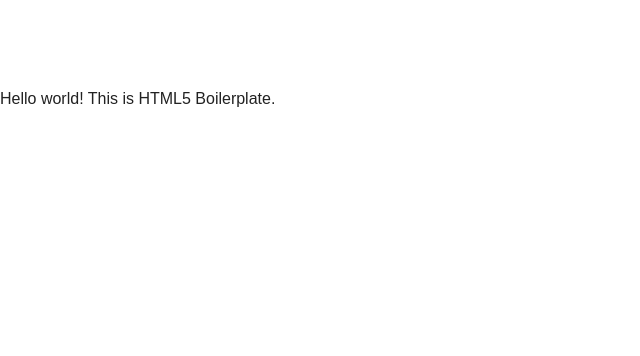
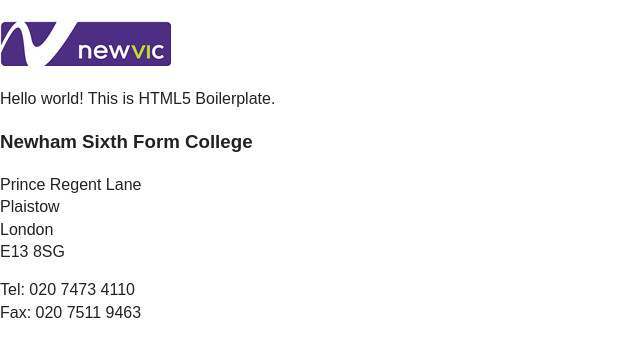
Before and after one commit to spherickal/newvic8, a plain HTML site: page index.html in a window 1280 px wide. Shown: the whole page, without its empty margins (0-640 px from the left). Drawn offline with nearby package versions, Linux system fonts and the light colour scheme.

Commit message:
Some structure

```diff
--- a/css/main.css
+++ b/css/main.css
@@ -93,7 +93,7 @@ textarea {
    Author's custom styles
    ========================================================================== */
 
-header h1 {background-image:('/img/logo.gif'); width:171px; height:45px;}
+header h1 {background-image:url('/img/logo.gif'); width:171px; height:45px;}
 
 
 
--- a/index.html
+++ b/index.html
@@ -23,10 +23,23 @@
 
         <!-- Add your site or application content here -->
         <header>
+            <a class="visuallyhidden focusable" href="#main">Skip navigation</a>
             <h1 class="ir">NewVIc</h1>
         </header>
         <p>Hello world! This is HTML5 Boilerplate.</p>
 
+        <footer>
+   	<h3>Newham Sixth Form College</h3>
+            <p>Prince Regent Lane <br>
+Plaistow
+  <br>
+  London
+  <br>
+  E13 8SG</p>
+            <p>Tel: 020 7473 4110
+              <br>
+              Fax: 020 7511 9463 </p>
+              </footer>
               <script src="//ajax.googleapis.com/ajax/libs/jquery/1.9.1/jquery.min.js"></script>
               <script>window.jQuery || document.write('<script src="js/vendor/jquery-1.9.1.min.js"><\/script>')</script>
               <script src="js/plugins.js"></script>
```
Lines whose indentation alone changed are shown as unchanged.
